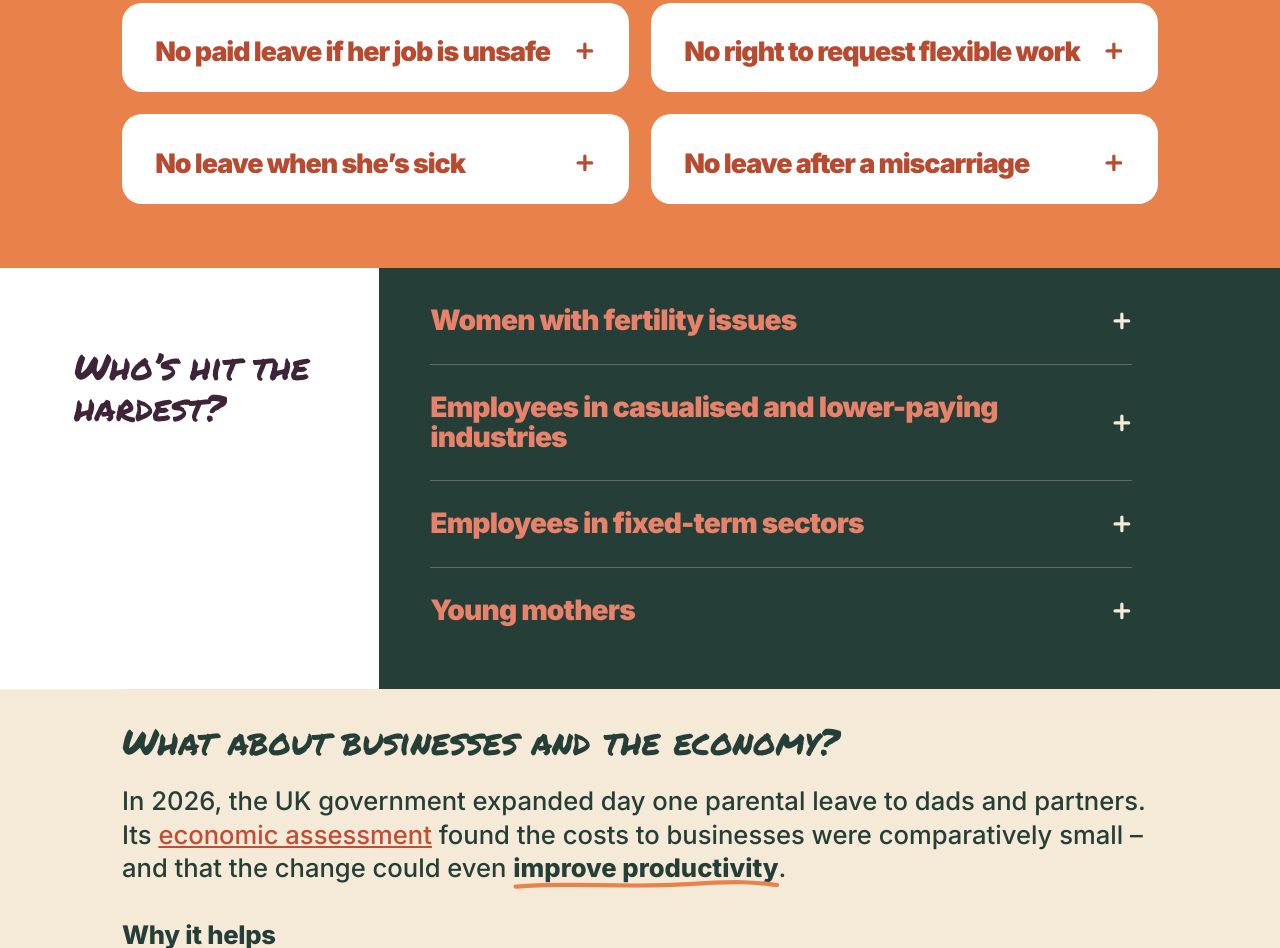
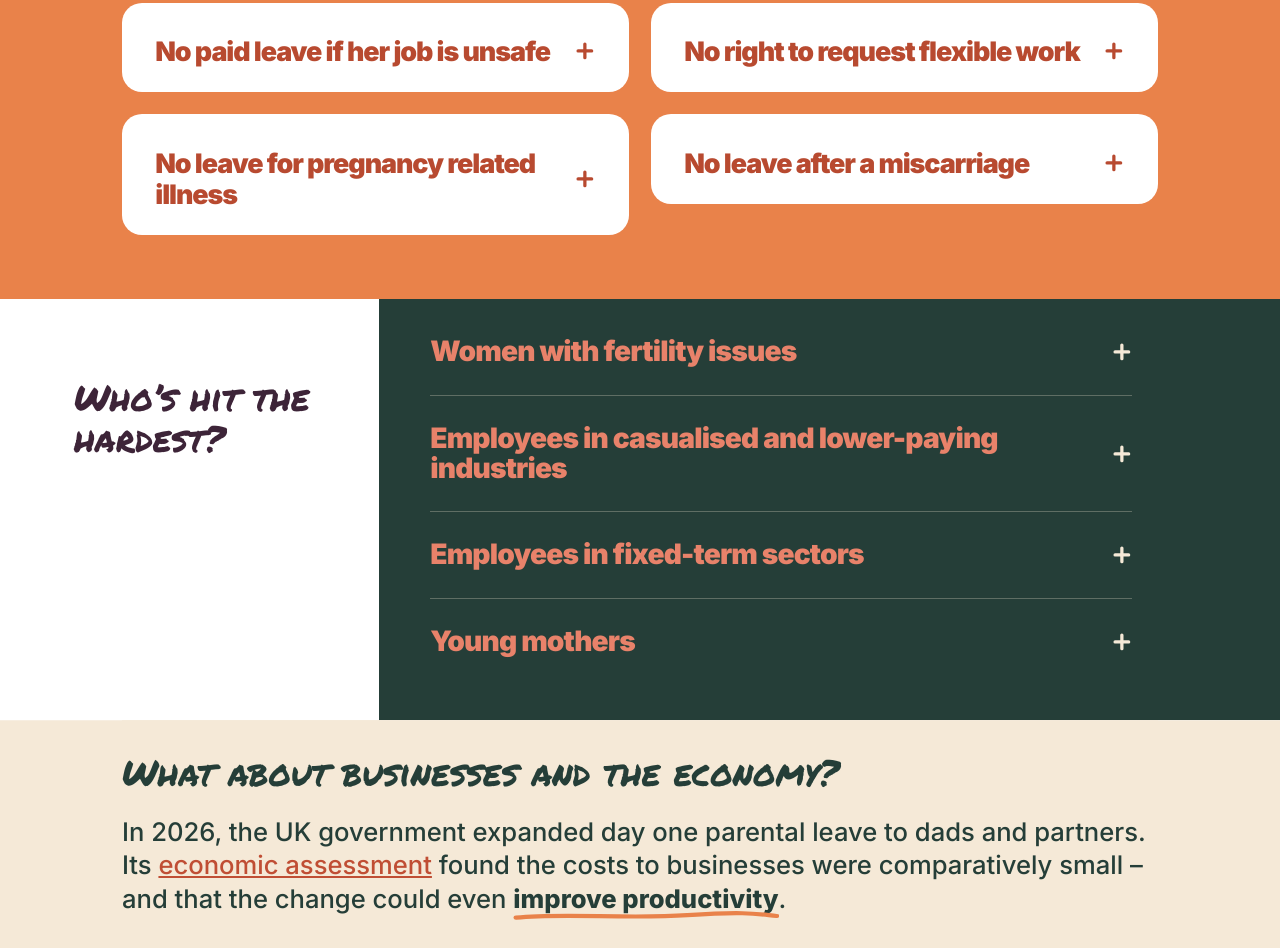
Before and after one commit to lizzywatt-au/dayone, a plain HTML site: page index.html in a window 1280 px wide. Shown: the part 3844-4792 px from the top of the page. Drawn offline with Linux system fonts and the light colour scheme.

Commit message:
Tile: 'No leave for pregnancy related illness' (#28)
Claude-Session: https://claude.ai/code/session_015WoUSEoSkTxSxbDNhXcPwr

Co-authored-by: Claude <noreply@anthropic.com>

```diff
--- a/index.html
+++ b/index.html
@@ -1339,7 +1339,7 @@ h3.imp-h:not([style]){font-family:"Inter","Helvetica Neue",Arial,sans-serif!impo
 <div class="imp-lose">
  <div class="il-tile"><h4><button type="button" class="il-btn" aria-expanded="false"><span>No paid leave if her job is unsafe</span><svg viewBox="0 0 16 16" aria-hidden="true" focusable="false"><path d="M8 3v10M3 8h10" fill="none" stroke="currentColor" stroke-width="2.4" stroke-linecap="round"/></svg></button></h4><p class="il-p">She can be told to stop work if her job is unsafe while she&rsquo;s pregnant, but she won&rsquo;t get paid leave. This particularly affects women in industries like health care, manufacturing and construction.</p></div>
  <div class="il-tile"><h4><button type="button" class="il-btn" aria-expanded="false"><span>No right to request flexible work</span><svg viewBox="0 0 16 16" aria-hidden="true" focusable="false"><path d="M8 3v10M3 8h10" fill="none" stroke="currentColor" stroke-width="2.4" stroke-linecap="round"/></svg></button></h4><p class="il-p">She can&rsquo;t request things like changed hours or working from home, while she is pregnant or after she has her baby. This affects parents with children of all ages, and can keep them trapped in jobs because they need flexibility.</p></div>
- <div class="il-tile"><h4><button type="button" class="il-btn" aria-expanded="false"><span>No leave when she&rsquo;s sick</span><svg viewBox="0 0 16 16" aria-hidden="true" focusable="false"><path d="M8 3v10M3 8h10" fill="none" stroke="currentColor" stroke-width="2.4" stroke-linecap="round"/></svg></button></h4><p class="il-p">She can&rsquo;t take special parental leave for a pregnancy-related illness, like debilitating morning sickness.</p></div>
+ <div class="il-tile"><h4><button type="button" class="il-btn" aria-expanded="false"><span>No leave for pregnancy related illness</span><svg viewBox="0 0 16 16" aria-hidden="true" focusable="false"><path d="M8 3v10M3 8h10" fill="none" stroke="currentColor" stroke-width="2.4" stroke-linecap="round"/></svg></button></h4><p class="il-p">She can&rsquo;t take special parental leave for a pregnancy-related illness, like debilitating morning sickness.</p></div>
  <div class="il-tile"><h4><button type="button" class="il-btn" aria-expanded="false"><span>No leave after a miscarriage</span><svg viewBox="0 0 16 16" aria-hidden="true" focusable="false"><path d="M8 3v10M3 8h10" fill="none" stroke="currentColor" stroke-width="2.4" stroke-linecap="round"/></svg></button></h4><p class="il-p">She isn&rsquo;t entitled to special parental leave for pregnancy loss. Over 100,000 Australian women experience pregnancy loss each year.</p></div>
 </div>
 <div class="imp-band imp-band2">
```
